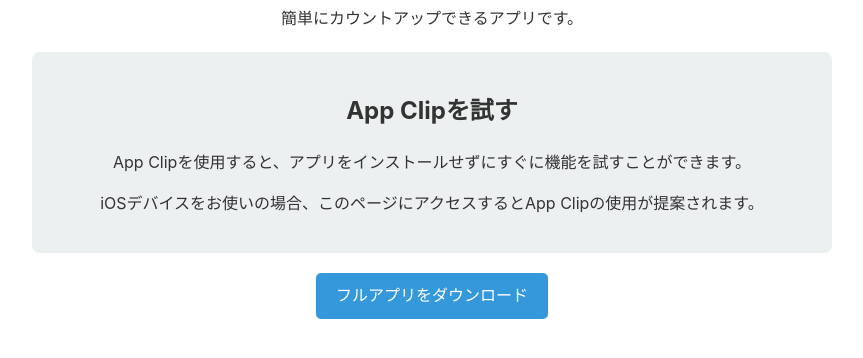
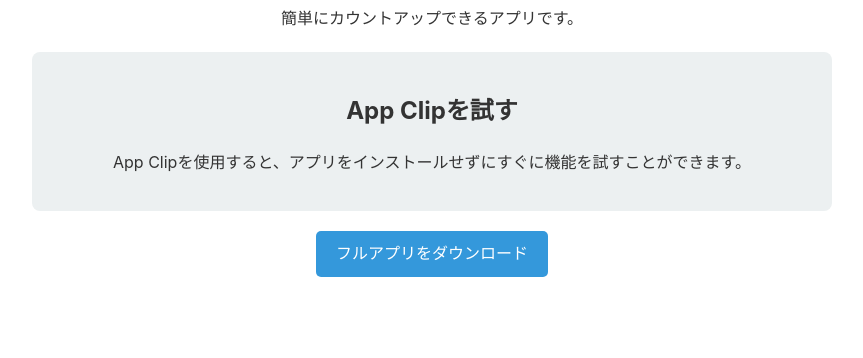
Before and after one commit to Rikuto-des/AppClipTest, a plain HTML site: page index.html in a window 1280 px wide. Shown: the part 108-466 px from the top of the page, without its empty margins (208-1071 px from the left). Drawn offline with Linux system fonts and the light colour scheme.

Commit message:
Update index.html

```diff
--- a/index.html
+++ b/index.html
@@ -42,10 +42,9 @@
     <div class="app-clip-info">
         <h2>App Clipを試す</h2>
         <p>App Clipを使用すると、アプリをインストールせずにすぐに機能を試すことができます。</p>
-        <p>iOSデバイスをお使いの場合、このページにアクセスするとApp Clipの使用が提案されます。</p>
     </div>
 
-    <a href="https://apps.apple.com/app/idYOUR_APP_ID" class="cta-button">フルアプリをダウンロード</a>
+    <a href="https://apps.apple.com/app/com.Rikuto-des.CountUpApp" class="cta-button">フルアプリをダウンロード</a>
 
     <script>
         // App Clipが利用可能かどうかを確認し、必要に応じて動作を変更するスクリプトをここに追加できます
```
